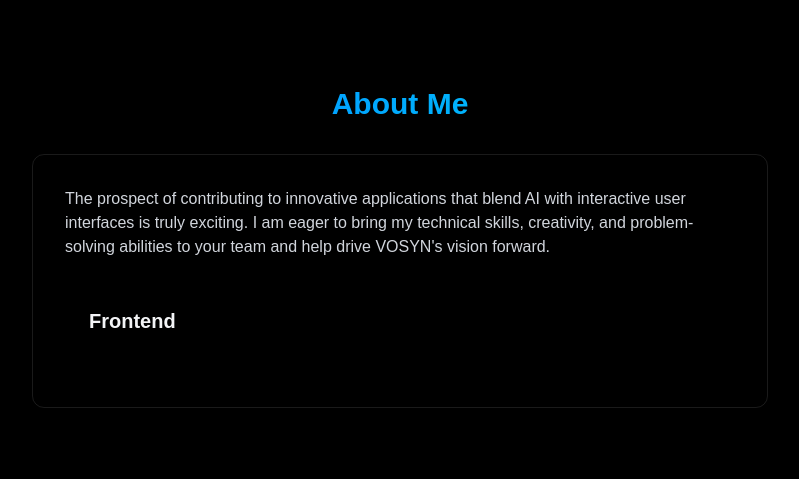
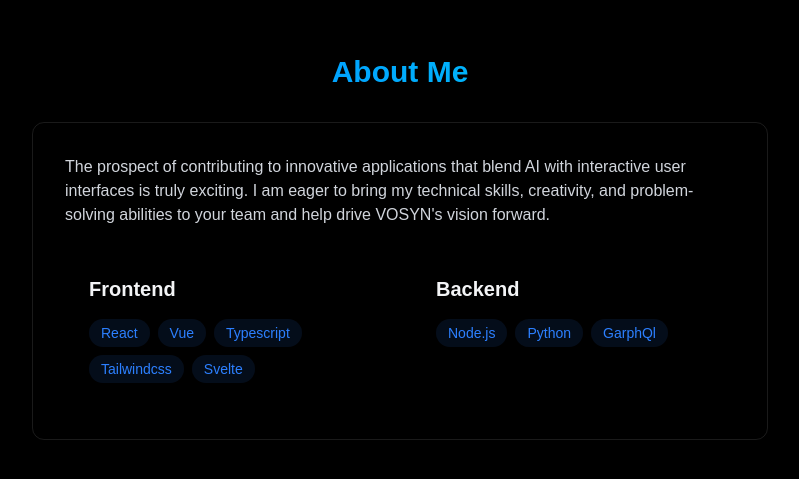
Before and after one commit to SriVarsha99/portfolio, a React (Vite) app: page / in a window 1280 px wide. Shown: the part 953-1432 px from the top of the page, without its empty margins (240-1039 px from the left). Built offline with nearby package versions, Linux system fonts and the light colour scheme; a web font is replaced by a local one.

Commit message:
Skills added

```diff
--- a/src/components/sections/About.jsx
+++ b/src/components/sections/About.jsx
@@ -1,4 +1,7 @@
 export const About = () => {
+    const frontendSkills = ["React", "Vue", "Typescript", "Tailwindcss", "Svelte"];
+    const backendSkills = ["Node.js", "Python", "GarphQl"];
+
     return <section id="about" className="min-h-screen flex items-center justify-center py-20">
 
         <div className="max-w-3xl mx-auto px-4">
@@ -10,11 +13,31 @@
                 <p className="text-gray-300 mb-6">
                 The prospect of contributing to innovative applications that blend AI with interactive user interfaces is truly exciting. I am eager to bring my technical skills, creativity, and problem-solving abilities to your team and help drive VOSYN's vision forward.
                 </p>
-                <div className="grid grid-cols-1 mb:grid-cols-2 gap-6">
+                <div className="grid grid-cols-1 md:grid-cols-2 gap-6">
+
                     <div className="rounded-xl p-6 hover:-translate-y-1 transition-all">
                         <h3 className="text-xl font-bold mb-4">Frontend</h3>
                         <div className="flex flex-wrap gap-2">
+                            {frontendSkills.map((tech,key) => (
+                                <span
+                                key = {key}
+                                className="bg-blue-500/10 text-blue-500 py-1 px-3 rounded-full text-sm hover:bg-blue-500/20 hover:shadow-[0_2px_8px_rgba(59,130,2246,0.2)] transition">
+                                    {tech}
+                                </span>
+                            ))}
+                        </div>
+                    </div>
 
+                    <div className="rounded-xl p-6 hover:-translate-y-1 transition-all">
+                        <h3 className="text-xl font-bold mb-4">Backend</h3>
+                        <div className="flex flex-wrap gap-2">
+                            {backendSkills.map((tech,key) => (
+                                <span
+                                key = {key}
+                                className="bg-blue-500/10 text-blue-500 py-1 px-3 rounded-full text-sm hover:bg-blue-500/20 hover:shadow-[0_2px_8px_rgba(59,130,2246,0.2)] transition">
+                                    {tech}
+                                </span>
+                            ))}
                         </div>
                     </div>
 
```
